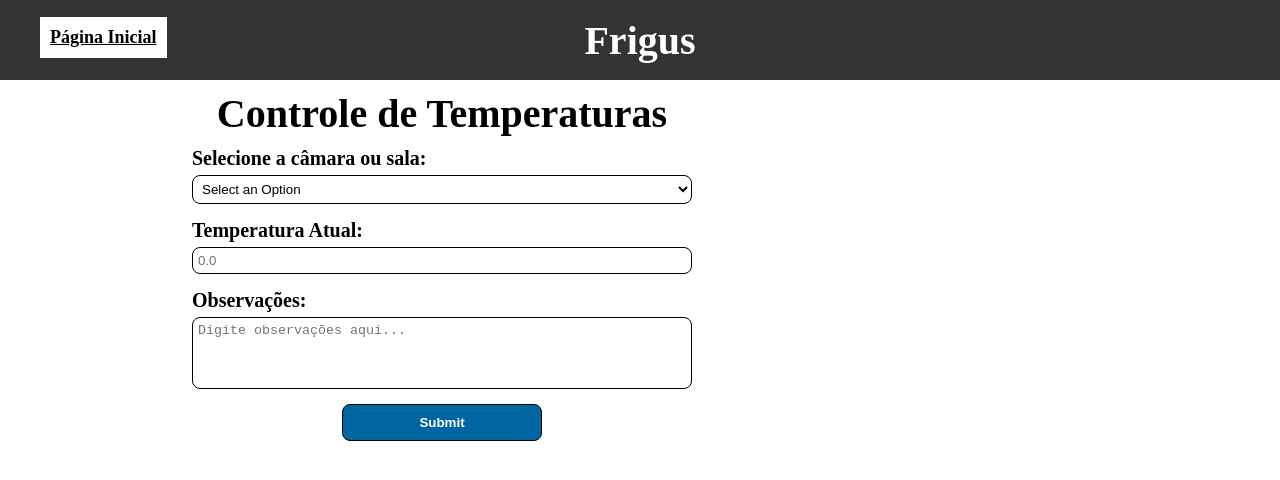
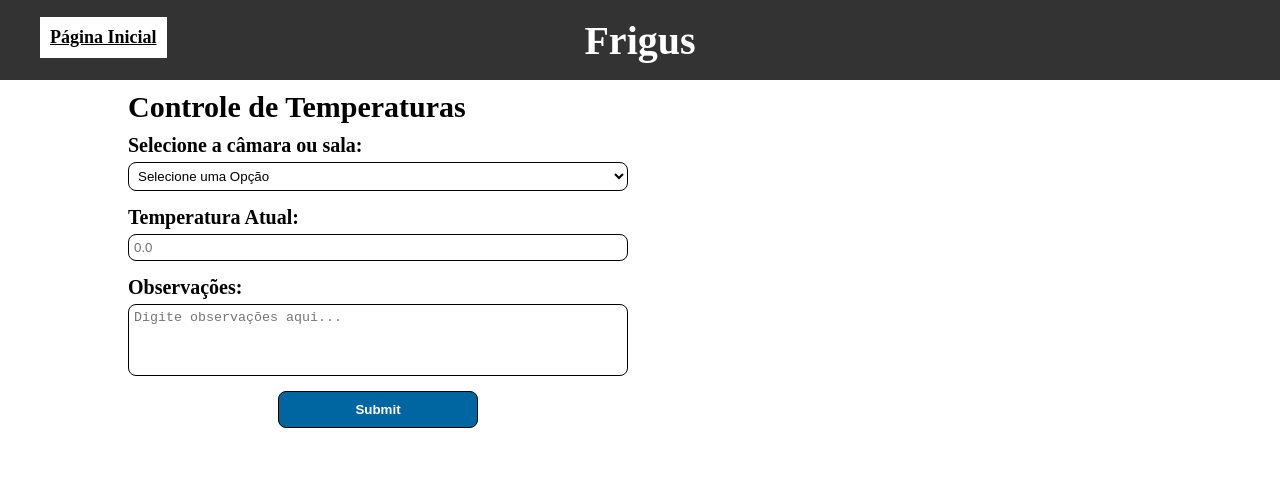
Before and after one commit to AnthonyRossa/frigus-frontend, a React (Vite) app: page /temperature-control in a window 1280 px wide. Shown: the top 480 px of the page. Built offline with nearby package versions, Linux system fonts and the light colour scheme.

Commit message:
global submissions

```diff
--- a/src/components/BaseForm/BaseForm.css
+++ b/src/components/BaseForm/BaseForm.css
@@ -1,6 +1,17 @@
 .base-form{
     display: flex;
+    margin: 0 10%;
+}
+
+.base-form__title{
+    font-size: 30px;
+    margin: 10px 0;
+}
+
+.base-form__wrapper{
+    display: flex;
     flex-direction: column;
+    margin-right: 50%;
 }
 
 .base-form__container{
@@ -39,3 +50,10 @@
     cursor: pointer;
     background-color: #004a78;
 }
+
+.base-form__submissions{
+    margin: 10px;
+    min-width: 500px;
+    max-width: 800px;
+
+}
--- a/src/components/BaseForm/BaseForm.jsx
+++ b/src/components/BaseForm/BaseForm.jsx
@@ -1,7 +1,14 @@
 import React, { useState } from "react";
-import './BaseForm.css'
+import "./BaseForm.css";
 
-export default function BaseForm({ fields, onSubmit, initialValues = {} }) {
+export default function BaseForm({
+  fields,
+  onSubmit,
+  initialValues = {},
+  submissions = [],
+  renderSubmissionItem,
+  title = "Form",
+}) {
   if (!fields) return null;
 
   const [formData, setFormData] = useState(
@@ -27,8 +34,9 @@ export default function BaseForm({ fields, onSubmit, initialValues = {} }) {
   };
 
   return (
-    <form onSubmit={handleSubmit} className="base-form">
-
+    <div className="base-form">
+      <form onSubmit={handleSubmit} className="base-form__wrapper">
+        <h3 className="base-form__title">{title}</h3>
         {fields.map((field) => (
           <div key={field.name} className="base-form__container">
             <label htmlFor={field.name} className="base-form__label">
@@ -45,7 +53,7 @@ export default function BaseForm({ fields, onSubmit, initialValues = {} }) {
                 className="base-form__input"
               >
                 <option value="" disabled>
-                Select an Option
+                  Selecione uma Opção
                 </option>
                 {field.options.map((opt) => (
                   <option key={opt.value} value={opt.value}>
@@ -96,5 +104,16 @@ export default function BaseForm({ fields, onSubmit, initialValues = {} }) {
           Submit
         </button>
       </form>
+      {submissions.length > 0 && renderSubmissionItem && (
+        <div className="base-form__submissions">
+          <h3 className="base-form__submissions-title">Registros:</h3>
+          {submissions.map((submission) => (
+            <div key={submission.id} className="base-form__submission-item">
+              {renderSubmissionItem(submission)}
+            </div>
+          ))}
+        </div>
+      )}
+    </div>
   );
 }
--- a/src/components/TempControl/TempControl.css
+++ b/src/components/TempControl/TempControl.css
@@ -1,15 +1,3 @@
 .temp-control{
     display: flex;
 }
-
-.temp-control__title-form-container{
-    display: flex;
-    flex-direction: column;
-    margin: 10px 15%;
-}
-
-.temp-control__title{
-    margin: 0 0 10px 0;
-    font-size: 40px;
-    align-self: center;
-}
--- a/src/components/TempControl/TempControl.jsx
+++ b/src/components/TempControl/TempControl.jsx
@@ -55,39 +55,41 @@ export default function TempControl() {
     console.log("Novo registro:", newSubmission);
   };
 
+  const renderSubmissionItem = (item) => {
+    return (
+      <>
+        <p>
+          <strong>Sala/Câmara:</strong> {item.room}
+        </p>
+        <p>
+          <strong>Data/Hora:</strong> {item.timestamp}
+        </p>
+        <p>
+          <strong>Temperatura:</strong>
+          {Number(item.temperature).toLocaleString("pt-BR", {
+            minimumFractionDigits: 1,
+            maximumFractionDigits: 1,
+          })}
+          °C
+        </p>
+        {item.observations && (
+          <p>
+            <strong>Observações:</strong> {item.observations}
+          </p>
+        )}
+      </>
+    );
+  };
+
   return (
     <div className="temp-control">
-      <div className="temp-control__title-form-container">
-        <h2 className="temp-control__title">Controle de Temperaturas</h2>
-
-        <div className="temp-control__form-wrapper">
-          <BaseForm fields={formFields} onSubmit={handleFormSubmit} />
-        </div>
-      </div>
-
-      {submissions.length > 0 && (
-        <div className="temp-control__submissions">
-          <h3 className="temp-control__submissions-title">Registros:</h3>
-          {submissions.map((submission) => (
-            <div key={submission.id} className="temp-control__submission-item">
-              <p>
-                <strong>Sala/Câmara:</strong> {submission.room}
-              </p>
-              <p>
-                <strong>Data/Hora:</strong> {submission.timestamp}
-              </p>
-              <p>
-                <strong>Temperatura:</strong> {submission.temperature}°C
-              </p>
-              {submission.observations && (
-                <p>
-                  <strong>Observações:</strong> {submission.observations}
-                </p>
-              )}
-            </div>
-          ))}
-        </div>
-      )}
+        <BaseForm
+          fields={formFields}
+          onSubmit={handleFormSubmit}
+          submissions={submissions}
+          renderSubmissionItem={renderSubmissionItem}
+          title="Controle de Temperaturas"
+        />
     </div>
   );
 }
```
Lines whose indentation alone changed are shown as unchanged.
